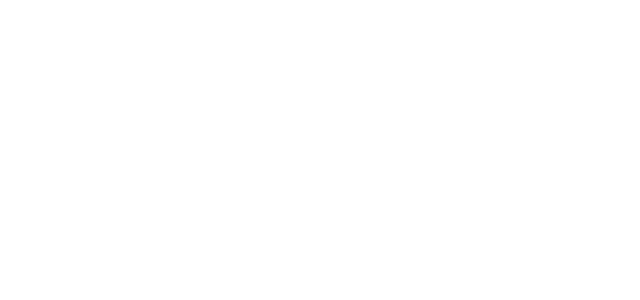
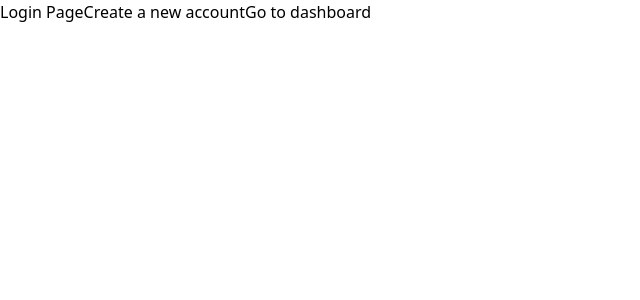
Before and after one commit to SatvikVerma01/Project, a React (Create React App) app: page /login in a window 1280 px wide. Shown: the top 300 px of the page, without its empty margins (0-640 px from the left). Built offline with nearby package versions, Linux system fonts and the light colour scheme.

Commit message:
setup routing

```diff
--- a/package.json
+++ b/package.json
@@ -11,8 +11,10 @@
     "@types/node": "^12.20.16",
     "@types/react": "^17.0.14",
     "@types/react-dom": "^17.0.9",
+    "@types/react-router-dom": "^5.1.8",
     "react": "^17.0.2",
     "react-dom": "^17.0.2",
+    "react-router-dom": "^5.2.0",
     "react-scripts": "4.0.3",
     "typescript": "^4.3.5",
     "web-vitals": "^1.1.2"
--- a/src/App.tsx
+++ b/src/App.tsx
@@ -1,11 +1,36 @@
 import React from 'react';
+import { BrowserRouter, Redirect, Route, Switch } from 'react-router-dom';
+import DashboardPage from './pages/Dashboard.page';
+import LoginPage from './pages/Login.page';
+import RecordingsPage from './pages/Recordings.page';
+import SignupPage from './pages/Signup.page';
+
 
 
 function App() {
   return (
     <div >
+      <BrowserRouter>
+        <Switch>
+          <Route path="/" exact>
+            <Redirect to="/login"></Redirect>
+          </Route>
+          <Route path="/login">
+         <LoginPage></LoginPage>
+          </Route>
+           <Route path="/signup">
+        <SignupPage></SignupPage>
+          </Route>
+           <Route path="/dashboard">
+       <DashboardPage></DashboardPage>
+          </Route>
+           <Route path="/recordings">
+         <RecordingsPage></RecordingsPage>
+          </Route>
+        </Switch>
+      </BrowserRouter>
+    </div>
 
-    </div>
   );
 }
 
--- a/src/pages/Dashboard.page.tsx
+++ b/src/pages/Dashboard.page.tsx
@@ -1,4 +1,5 @@
 import { memo, FC } from "react";
+import { Link } from "react-router-dom";
 
 interface Props {
 
@@ -8,6 +9,7 @@
     return (
         <div >
             Dashboard Page
+            <Link to="/recordings">recordings</Link>
         </div>
     );
 };
--- a/src/pages/Login.page.tsx
+++ b/src/pages/Login.page.tsx
@@ -1,4 +1,5 @@
 import { memo, FC } from "react";
+import { Link } from "react-router-dom";
 
 interface Props{
 
@@ -7,7 +8,9 @@
 const Login: FC<Props> = (props) => {
     return (
         <div >
-        Login Page
+            Login Page
+            <Link to="/signup">Create a new account</Link>
+            <Link to="/dashboard">Go to dashboard</Link>
         </div>
     );
 };
--- a/src/pages/Recordings.page.tsx
+++ b/src/pages/Recordings.page.tsx
@@ -1,4 +1,5 @@
 import { memo, FC } from "react";
+import { Link } from "react-router-dom";
 
 interface Props {
 
@@ -7,7 +8,8 @@
 const Recordings: FC<Props> = (props) => {
     return (
         <div >
-           Recordings Page
+            Recordings Page
+            <Link to="/dashboard">Go to dashboard</Link>
         </div>
     );
 };
--- a/src/pages/Signup.page.tsx
+++ b/src/pages/Signup.page.tsx
@@ -1,4 +1,5 @@
 import { memo, FC } from "react";
+import { Link } from "react-router-dom";
 
 interface Props {
 
@@ -8,6 +9,7 @@
     return (
         <div >
             Signup Page
+            <Link to="/login">Already have an account.Login in</Link>
         </div>
     );
 };
```
Also changed, not shown: 1 other file (tests, documents, lock files or other folders).
